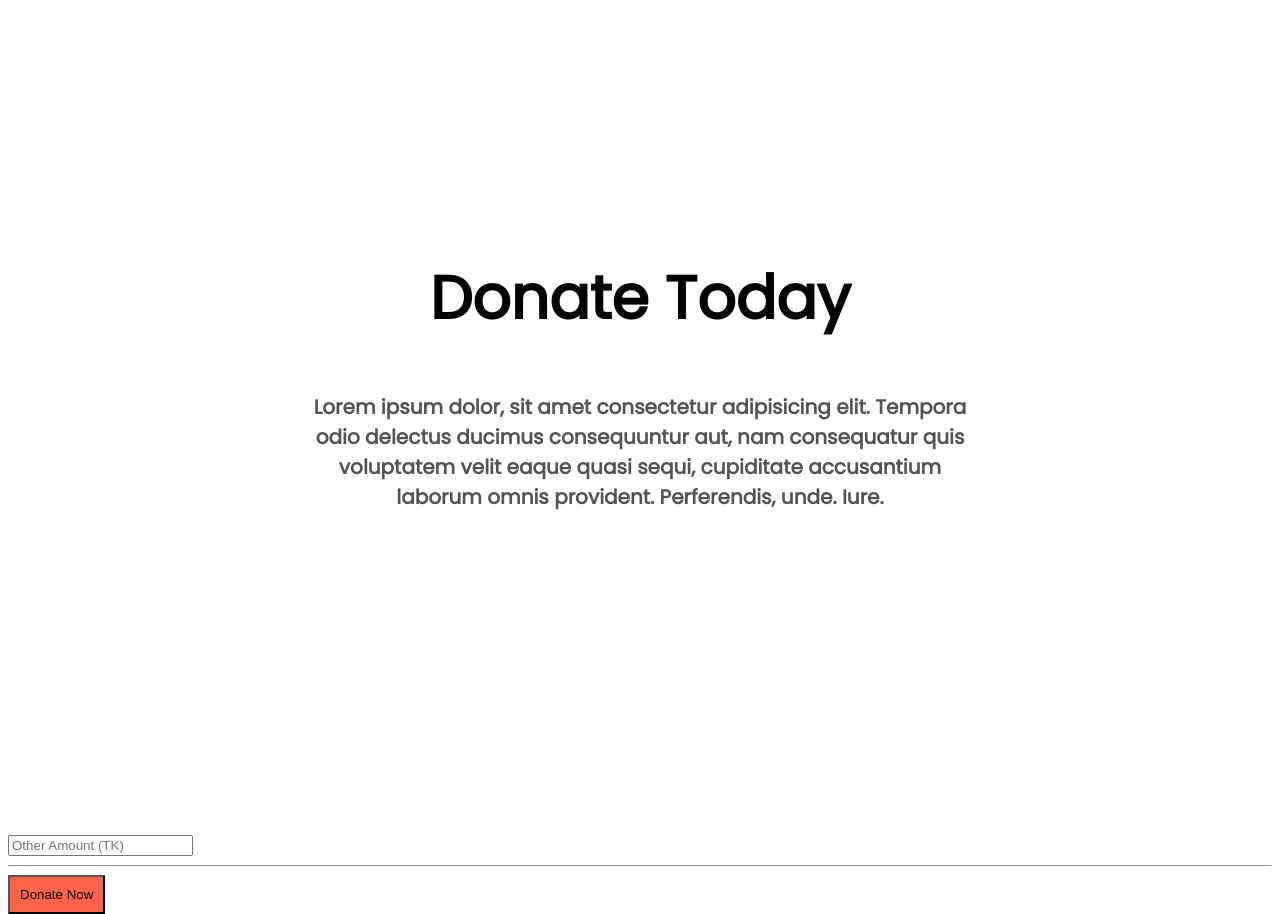
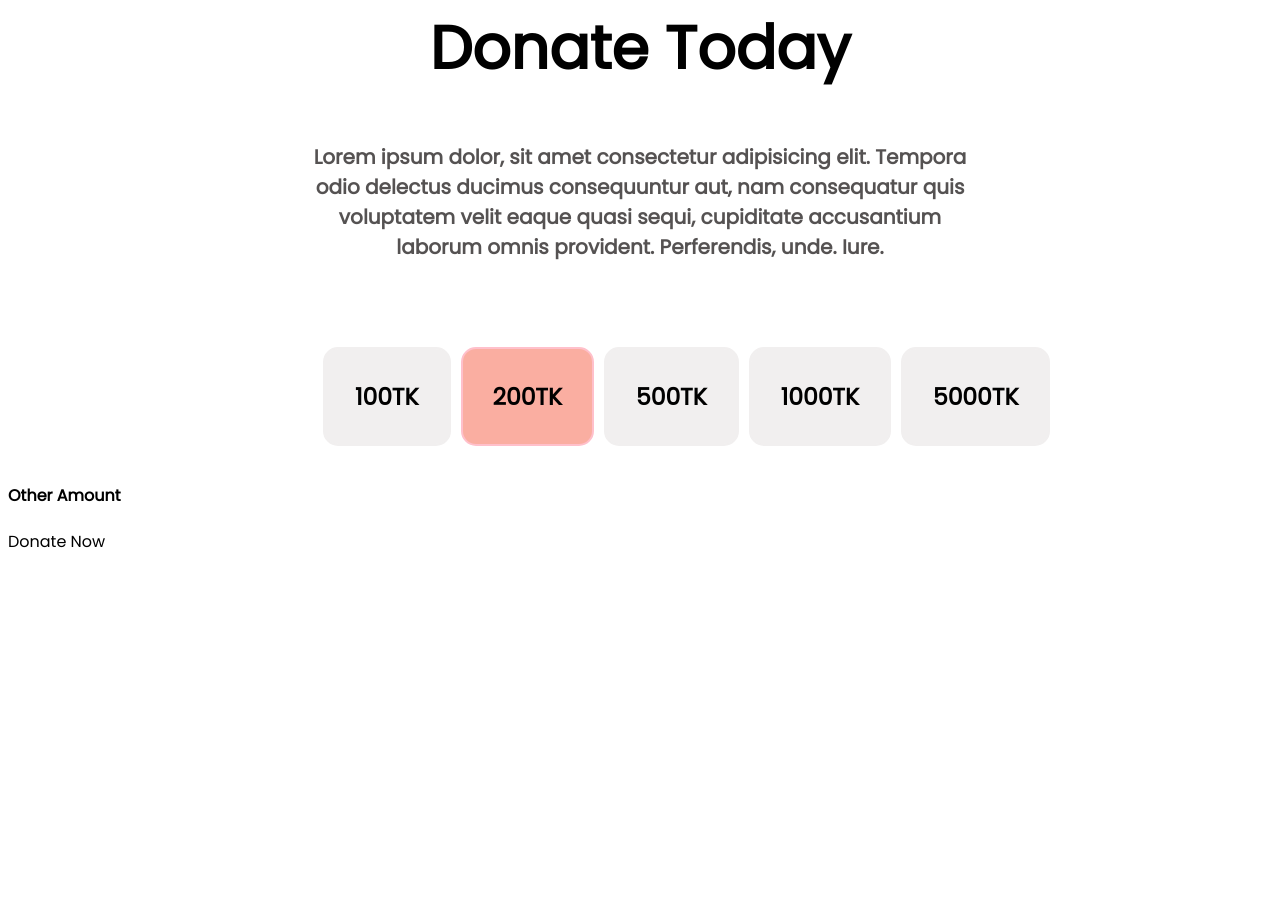
Before and after one commit to DGAnik/assignment-01, a plain HTML site: page index.html in a window 1280 px wide. Shown: the part 1376-2290 px from the top of the page. After the commit the page ends 1930 px from the top, so only its background shows below. Drawn offline with Linux system fonts and the light colour scheme.

Commit message:
donation money option

```diff
--- a/index.html
+++ b/index.html
@@ -21,13 +21,18 @@
   <section class="second-part">
     <div class="donate-today">
       <h2>Donate Today</h2>
-      <p id="para-white">Lorem ipsum dolor, sit amet consectetur adipisicing elit. Tempora odio delectus ducimus consequuntur aut, nam consequatur quis voluptatem velit eaque quasi sequi, cupiditate accusantium laborum omnis provident. Perferendis, unde. Iure.</p>
+      <p id="second-para">Lorem ipsum dolor, sit amet consectetur adipisicing elit. Tempora odio delectus ducimus consequuntur aut, nam consequatur quis voluptatem velit eaque quasi sequi, cupiditate accusantium laborum omnis provident. Perferendis, unde. Iure.</p>
     </div>
-    <div>
-      <form action="">
-        <input id="donation-form" type="text" name="donation" placeholder="Other Amount (TK)"><br><hr>
-        <button type="submit" id="donate-button">Donate Now</button>
-      </form>
+    <div class="amount-option">
+     <h3>100TK</h3>
+     <h3 id="checked">200TK</h3>
+     <h3>500TK</h3>
+     <h3>1000TK</h3>
+     <h3>5000TK</h3>
+    </div>
+    <div class="other-amount">
+      <h4>Other Amount</h4>
+      <a>Donate Now</a>
     </div>
   </section>
 </body>
--- a/style.css
+++ b/style.css
@@ -9,11 +9,24 @@ h1 {
 p{
   font-size: 20px;
 }
-#para-white {
+#second-para {
   color: rgb(85, 82, 82);
 }
 h2{
   font-size: 60px;
+}
+
+h3{
+  background-color: rgb(241, 239, 239);
+  padding: 30px;
+  margin: 5px;
+  border: 2px solid rgb(241, 239, 239);
+  border-radius: 15px;
+}
+
+#checked {
+  background-color: rgb(250, 174, 161);
+  border: 2px solid pink;
 }
 
 
@@ -44,19 +57,22 @@ h2{
 
 .donate-today {
   text-align: center;
-  padding: 300px;
+  padding: 50px 300px;
   font-weight: 900;
 
 }
 
-.donation-form {
 
-}
 
 #donate-button {
   background-color: tomato;
   padding: 10px;
+}
+
+.amount-option{
   display: flex;
+  font-size: 20px;
   text-align: center;
+  padding: 10px 310px;
 
 }
--- /dev/null
+++ b/style2.css
@@ -0,0 +1,64 @@
+body, html{
+  font-family: 'Poppins', sans-serif;
+  height: 100%;
+}
+
+h1 {
+  font-size: 80px;
+}
+p{
+  font-size: 20px;
+}
+#second-para {
+  color: rgb(85, 82, 82);
+}
+h2{
+  font-size: 60px;
+}
+
+
+
+.donate-now {
+  text-align:center;
+  color: white;
+  font-weight: 900;
+  padding: 300px;
+  background-image: url(images/donation13.jpg);
+  background-position: center;
+  background-repeat: no-repeat;
+  background-size: cover;
+  height: 100%;
+  margin: 0;
+  border: 0;
+  background
+}
+
+.donate-button {
+  background-color: tomato;
+  text-decoration: none;
+  padding: 10px 40px;
+  font-size: 25px;
+  border-radius: 10px;
+
+}
+
+.donate-today {
+  text-align: center;
+  padding: 300px;
+  font-weight: 900;
+
+}
+
+.money-option {
+  display: flex;
+  text-align: center;
+  color:aliceblue;
+}
+
+#donate-button {
+  background-color: tomato;
+  padding: 10px;
+  display: flex;
+  text-align: center;
+
+}
```
Also changed, not shown: images/donation0.jpg (added), images/donation1.jpg (added), images/donation10.jpg (added), images/donation11.jpg (added), images/donation13.jpg (added), images/donation14.webp (added), images/donation2.jpg (added), images/donation4.jpg (added), images/donation5.jpg (added), images/donation6.jpg (added), images/donation7.jpg (added), images/donation8.jpg (added), images/donation9.jpg (added), 2 other files.
